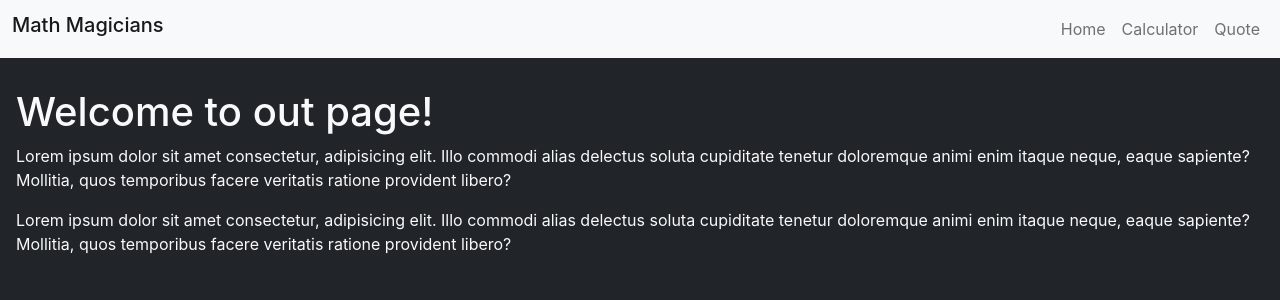
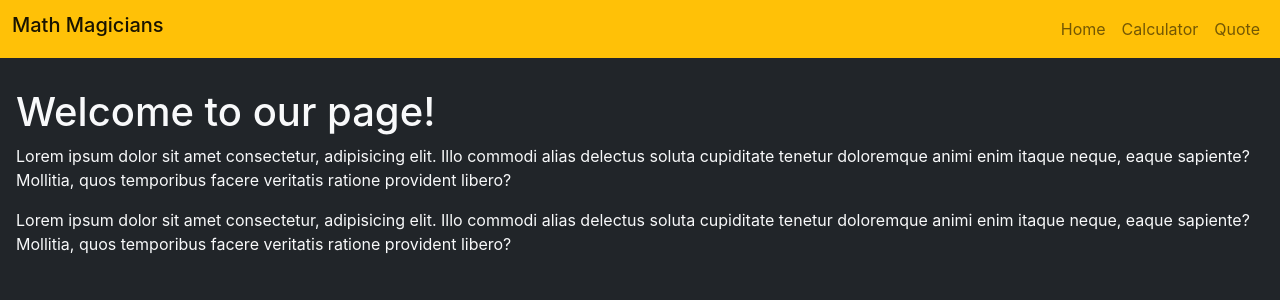
Before and after one commit to Wikitelmex/math-magicians, a React (Create React App) app: page / in a window 1280 px wide. Shown: the top 300 px of the page. Built offline with nearby package versions, Linux system fonts and the light colour scheme.

Commit message:
Summary
- styling improvements
- fix spelling

```diff
--- a/src/components/NavMenu/NavMenu.js
+++ b/src/components/NavMenu/NavMenu.js
@@ -16,14 +16,14 @@ import styles from './NavMenu.module.css';
 const NavMenu = () => (
   <Router>
     <div className={styles.NavMenu} data-testid="NavMenu">
-      <nav className="navbar navbar-expand-lg navbar-light bg-light fixed-top">
+      <nav className="navbar navbar-expand-lg navbar-light bg-warning fixed-top">
         <div className="container-fluid">
           <Link className="navbar-brand h1" to="/">Math Magicians</Link>
           <button className="navbar-toggler" type="button" data-bs-toggle="collapse" data-bs-target="#navbarNavAltMarkup" aria-controls="navbarNavAltMarkup" aria-expanded="false" aria-label="Toggle navigation">
             <span className="navbar-toggler-icon" />
           </button>
           <div className="collapse navbar-collapse me-auto" id="navbarNavAltMarkup">
-            <div className="navbar-nav ms-auto">
+            <div className="navbar-nav ms-auto text-light">
               <Link to="/" className="nav-link">Home</Link>
               <Link to="/Calculator" className="nav-link">Calculator</Link>
               <Link to="/Quote" className="nav-link">Quote</Link>
--- a/src/components/pages/HomePage.js
+++ b/src/components/pages/HomePage.js
@@ -2,7 +2,7 @@ import React from 'react';
 
 const HomePage = () => (
   <div>
-    <h1>Welcome to out page!</h1>
+    <h1>Welcome to our page!</h1>
     <p>
       Lorem ipsum dolor sit amet consectetur, adipisicing elit.
       Illo commodi alias delectus soluta cupiditate
```
